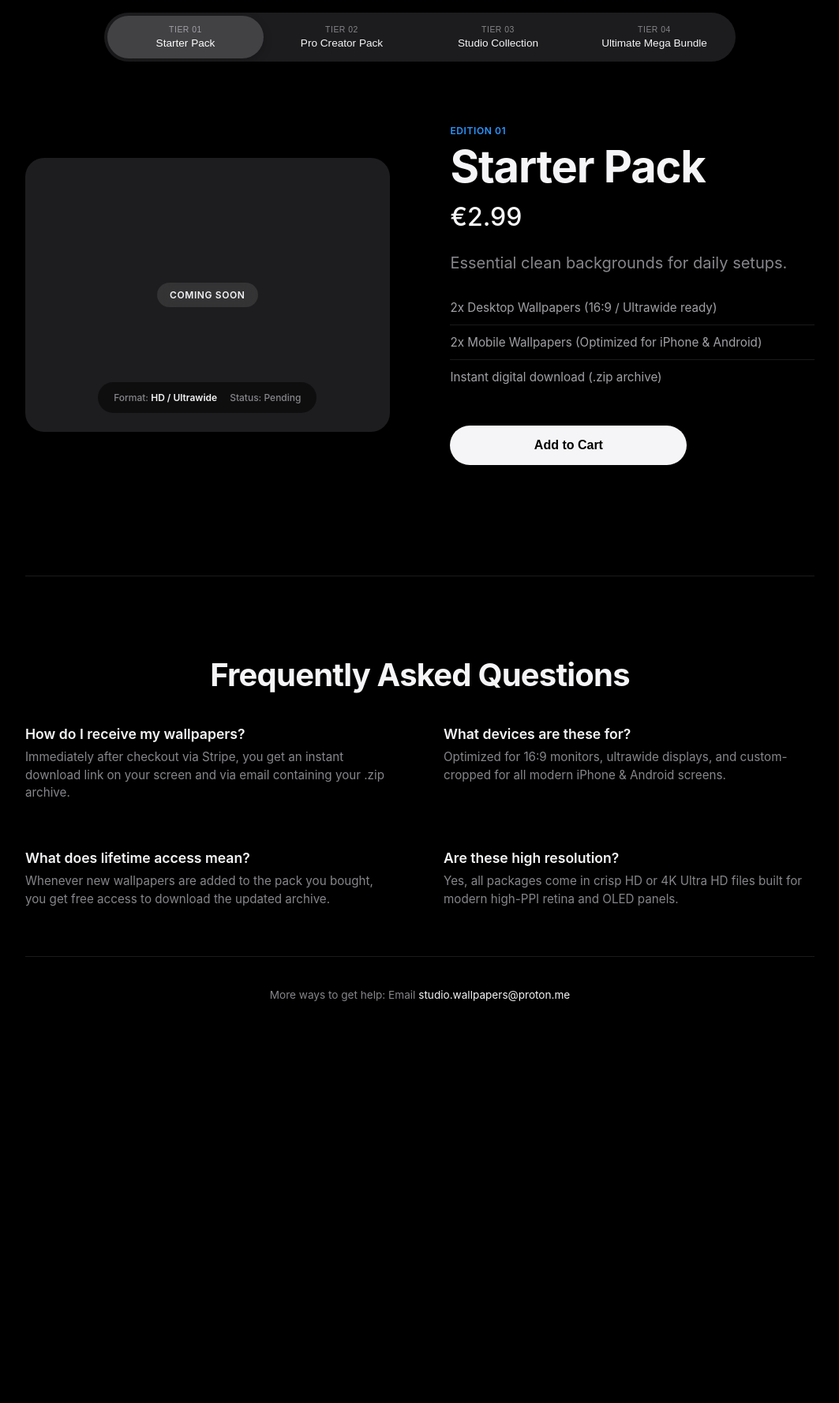
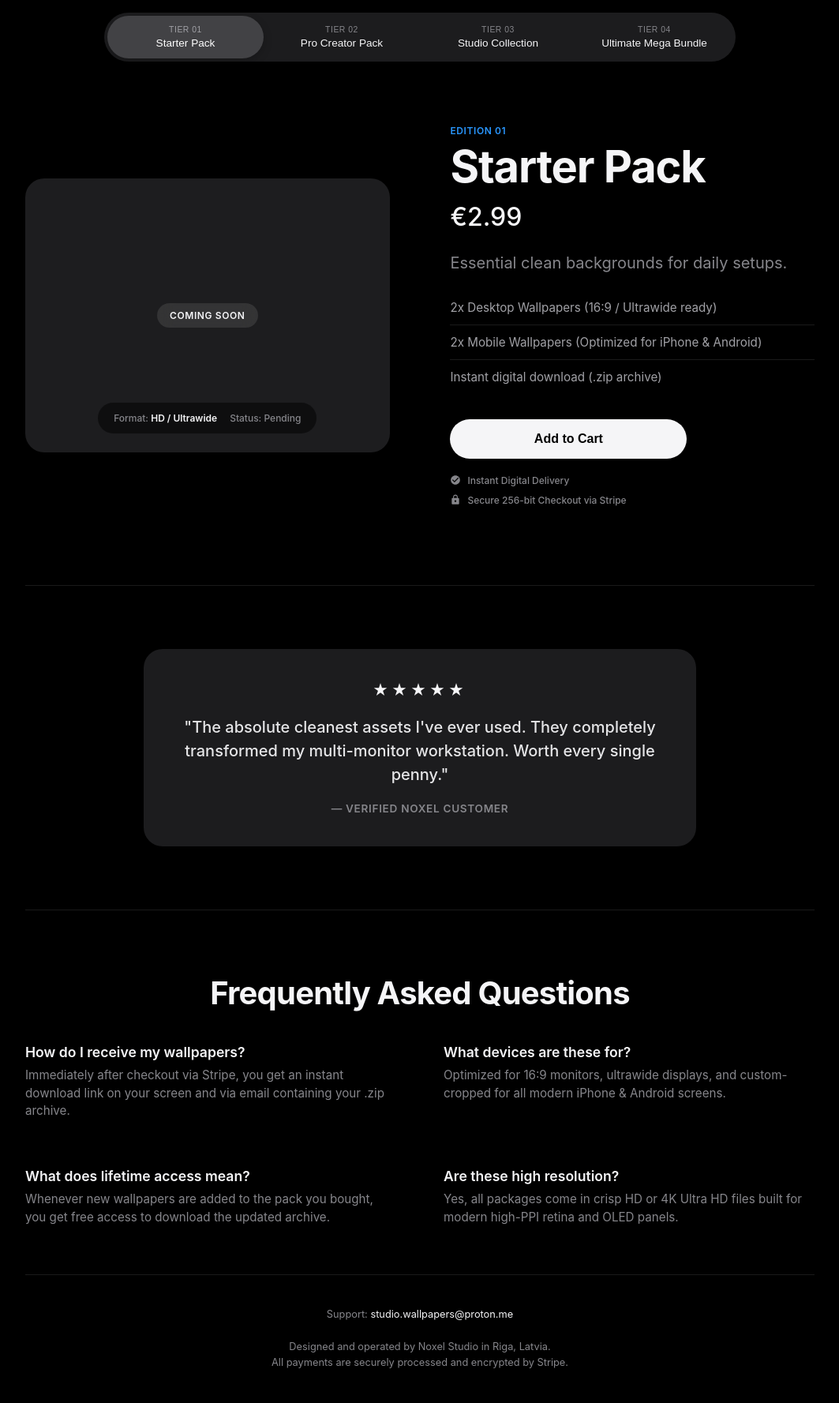
Before and after one commit to td3w/noxelstudio, a Flask app: page / in a window 1280 px wide. Shown: the part 384-2161 px from the top of the page at 79% size, without its empty margins (108-1171 px from the left). Before the commit the page ends 1652 px from the top, so only its background shows below. Run offline with Flask 3, Linux system fonts and the light colour scheme.

Commit message:
Inject high-trust security indicators, verified reviews, footprint metadata, and honor fixed product pricing parameters

```diff
--- a/templates/index.html
+++ b/templates/index.html
@@ -114,20 +114,13 @@
             display: none;
             opacity: 0;
             transform: translateY(12px) scale(0.99);
-            /* Outgoing animation speed (fast) / Incoming animation speed (smooth) */
             transition: opacity 0.25s ease-out, transform 0.4s cubic-bezier(0.2, 0.8, 0.2, 1);
         }
 
-        /* Step 1: Element is put into document flow */
         .product-panel.active { display: block; }
+        .product-panel.visible { opacity: 1; transform: translateY(0) scale(1); }
 
-        /* Step 2: Element fades and scales up */
-        .product-panel.visible {
-            opacity: 1;
-            transform: translateY(0) scale(1);
-        }
-
-        .product-grid { display: grid; grid-template-columns: 1fr 1fr; gap: clamp(40px, 6vw, 80px); align-items: center; margin-bottom: clamp(80px, 12vw, 140px); }
+        .product-grid { display: grid; grid-template-columns: 1fr 1fr; gap: clamp(40px, 6vw, 80px); align-items: center; margin-bottom: clamp(60px, 10vw, 100px); }
 
         @media (max-width: 850px) {
             .product-grid { grid-template-columns: 1fr; display: flex; flex-direction: column; gap: 40px; }
@@ -163,11 +156,11 @@
         .price-tag { font-size: clamp(1.5rem, 4vw, 2rem); font-weight: 500; margin-bottom: 24px; color: #f5f5f7; }
 
         .desc { font-size: clamp(1.05rem, 3vw, 1.25rem); color: var(--muted); margin-bottom: 32px; line-height: 1.5; font-weight: 400; }
-        .specs-list { list-style: none; padding: 0; margin: 0 0 40px 0; font-size: 0.95rem; color: #a1a1a6; }
+        .specs-list { list-style: none; padding: 0; margin: 0 0 32px 0; font-size: 0.95rem; color: #a1a1a6; }
         .specs-list li { margin-bottom: 12px; padding-bottom: 12px; border-bottom: 1px solid var(--border); }
         .specs-list li:last-child { border-bottom: none; }
 
-        /* ─── ACTION BUTTON ─── */
+        /* ─── TRUST & ACTION BUTTON ─── */
         .btn-action {
             width: 100%; max-width: 300px; background: #f5f5f7; color: #000; border: none; padding: 16px 24px; font-size: 1rem;
             font-weight: 600; border-radius: 980px; transition: background 0.2s, transform 0.1s; cursor: pointer;
@@ -176,8 +169,18 @@
         .btn-action:active { transform: scale(0.98); }
         @media (max-width: 850px) { .btn-action { max-width: 100%; } }
 
-        /* ─── FAQ SECTION ─── */
-        .faq-section { border-top: 1px solid var(--border); padding-top: clamp(60px, 10vw, 100px); margin-bottom: 60px; }
+        .trust-badges { margin-top: 20px; font-size: 0.75rem; color: var(--muted); display: flex; flex-direction: column; gap: 10px; }
+        .trust-badges div { display: flex; align-items: center; gap: 8px; font-weight: 500; }
+        .trust-badges svg { width: 14px; height: 14px; fill: currentColor; }
+
+        /* ─── SOCIAL PROOF & FAQ ─── */
+        .social-proof { border-top: 1px solid var(--border); padding: clamp(60px, 8vw, 80px) 0; text-align: center; }
+        .review-card { background: #1c1c1e; padding: 40px 32px; border-radius: 24px; max-width: 700px; margin: 0 auto; box-shadow: 0 10px 30px rgba(0,0,0,0.5); }
+        .stars { color: #f5f5f7; font-size: 1.2rem; margin-bottom: 20px; letter-spacing: 4px; }
+        .review-text { font-size: clamp(1.1rem, 3vw, 1.25rem); color: #e5e5e7; line-height: 1.5; font-weight: 500; margin-bottom: 20px; }
+        .review-author { font-size: 0.85rem; color: var(--muted); font-weight: 600; text-transform: uppercase; letter-spacing: 0.05em; }
+
+        .faq-section { border-top: 1px solid var(--border); padding-top: clamp(60px, 10vw, 80px); margin-bottom: 60px; }
         .faq-section h3 { font-size: clamp(1.5rem, 4vw, 2.5rem); margin: 0 0 40px 0; font-weight: 700; letter-spacing: -0.02em; text-align: center; }
         .faq-grid { display: grid; grid-template-columns: 1fr 1fr; gap: clamp(32px, 6vw, 60px); }
         @media (max-width: 768px) { .faq-grid { grid-template-columns: 1fr; } }
@@ -185,9 +188,9 @@
         .faq-item h4 { font-size: 1.1rem; margin: 0 0 8px 0; color: #f5f5f7; font-weight: 600; }
         .faq-item p { font-size: 0.95rem; color: var(--muted); margin: 0; line-height: 1.5; }
 
-        .support-box { text-align: center; font-size: 0.85rem; color: var(--muted); padding: 40px 0; border-top: 1px solid var(--border); margin-top: 20px; }
-        .support-box a { color: var(--text); text-decoration: none; transition: color 0.2s; }
-        .support-box a:hover { color: var(--accent); }
+        .footer-meta { text-align: center; font-size: 0.8rem; color: var(--muted); padding: 40px 0; border-top: 1px solid var(--border); margin-top: 40px; line-height: 1.6; }
+        .footer-meta a { color: var(--text); text-decoration: none; transition: color 0.2s; }
+        .footer-meta a:hover { color: var(--accent); }
 
         /* ─── CART SIDEBAR ─── */
         .cart-sidebar { position: fixed; top: 0; right: -100%; width: 100%; max-width: 400px; height: 100dvh; background: rgba(28, 28, 30, 0.9); backdrop-filter: saturate(180%) blur(20px); -webkit-backdrop-filter: saturate(180%) blur(20px); border-left: 1px solid var(--border); z-index: 10000; transition: right 0.4s cubic-bezier(0.2, 0.8, 0.2, 1); display: flex; flex-direction: column; }
@@ -291,12 +294,30 @@
                         <button class="btn-action" onclick="addToCart('{{ product.id }}', '{{ product.name }}', {{ product.price }})">
                             Add to Cart
                         </button>
+                        <div class="trust-badges">
+                            <div>
+                                <svg viewBox="0 0 24 24"><path d="M12 2C6.48 2 2 6.48 2 12s4.48 10 10 10 10-4.48 10-10S17.52 2 12 2zm-2 15l-5-5 1.41-1.41L10 14.17l7.59-7.59L19 8l-9 9z"/></svg>
+                                Instant Digital Delivery
+                            </div>
+                            <div>
+                                <svg viewBox="0 0 24 24"><path d="M18 8h-1V6c0-2.76-2.24-5-5-5S7 3.24 7 6v2H6c-1.1 0-2 .9-2 2v10c0 1.1.9 2 2 2h12c1.1 0 2-.9 2-2V10c0-1.1-.9-2-2-2zm-6 9c-1.1 0-2-.9-2-2s.9-2 2-2 2 .9 2 2-.9 2-2 2zm3.1-9H8.9V6c0-1.71 1.39-3.1 3.1-3.1 1.71 0 3.1 1.39 3.1 3.1v2z"/></svg>
+                                Secure 256-bit Checkout via Stripe
+                            </div>
+                        </div>
                     </div>
                 </div>
 
             </div>
         </div>
         {% endfor %}
+
+        <div class="social-proof">
+            <div class="review-card">
+                <div class="stars">★★★★★</div>
+                <div class="review-text">"The absolute cleanest assets I've ever used. They completely transformed my multi-monitor workstation. Worth every single penny."</div>
+                <div class="review-author">— Verified Noxel Customer</div>
+            </div>
+        </div>
 
         <div class="faq-section">
             <h3>Frequently Asked Questions</h3>
@@ -320,8 +341,10 @@
             </div>
         </div>
 
-        <div class="support-box">
-            More ways to get help: Email <a href="mailto:studio.wallpapers@proton.me">studio.wallpapers@proton.me</a>
+        <div class="footer-meta">
+            Support: <a href="mailto:studio.wallpapers@proton.me">studio.wallpapers@proton.me</a><br><br>
+            Designed and operated by Noxel Studio in Riga, Latvia.<br>
+            All payments are securely processed and encrypted by Stripe.
         </div>
     </div>
 
@@ -330,7 +353,7 @@
 
         // ─── FLAWLESS TWO-STEP SEQUENCE SWITCHER ───
         let activeProductIndex = 0;
-        let isSwitching = false; // Lock out spam clicks
+        let isSwitching = false;
 
         function switchProduct(index, clickedBtn) {
             if(activeProductIndex === index || isSwitching) return;
@@ -339,37 +362,28 @@
             const currentPanel = document.getElementById('panel-' + activeProductIndex);
             activeProductIndex = index;
 
-            // 1. Smoothly fade the current panel out
             if (currentPanel) {
                 currentPanel.classList.remove('visible');
             }
 
-            // 2. Wait exactly for the CSS fade-out to finish (250ms)
             setTimeout(() => {
                 if (currentPanel) {
-                    currentPanel.classList.remove('active'); // Take out of document flow
+                    currentPanel.classList.remove('active');
                 }
 
                 const nextPanel = document.getElementById('panel-' + index);
                 if(nextPanel) {
-                    // Put the new one into the document flow
                     nextPanel.classList.add('active');
-
-                    // Force a browser repaint so the browser knows it exists before we animate it
                     void nextPanel.offsetWidth;
-
-                    // 3. Trigger the fade-in and slide-up animation
                     nextPanel.classList.add('visible');
                 }
 
-                // Unlock the switcher once the new panel finishes fading in
                 setTimeout(() => {
                     isSwitching = false;
                 }, 400);
 
             }, 250);
 
-            // Update the UI buttons instantly so the app feels highly responsive
             document.querySelectorAll('.thumb-btn').forEach(btn => btn.classList.remove('active'));
             if(clickedBtn) {
                 clickedBtn.classList.add('active');
```
